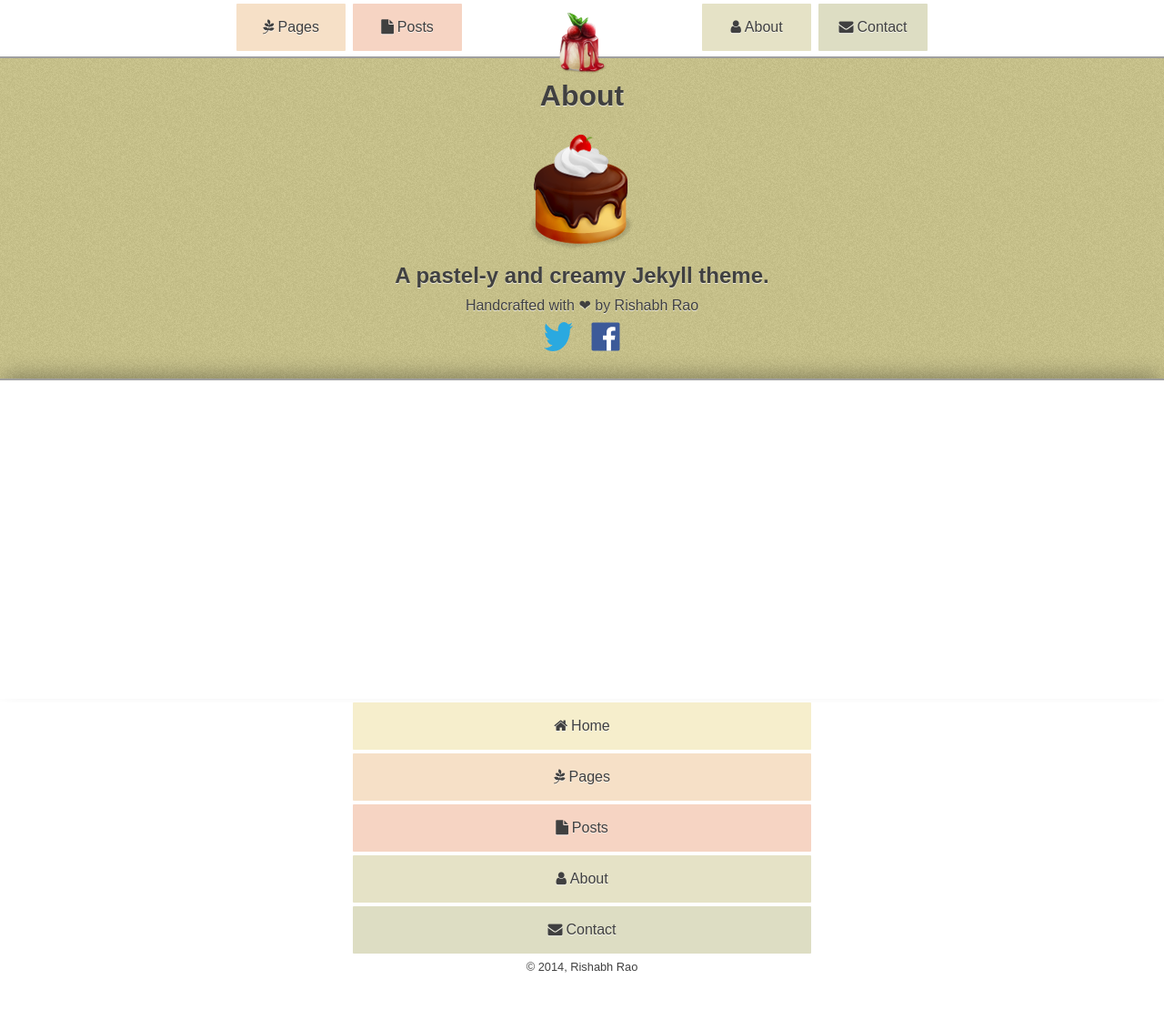
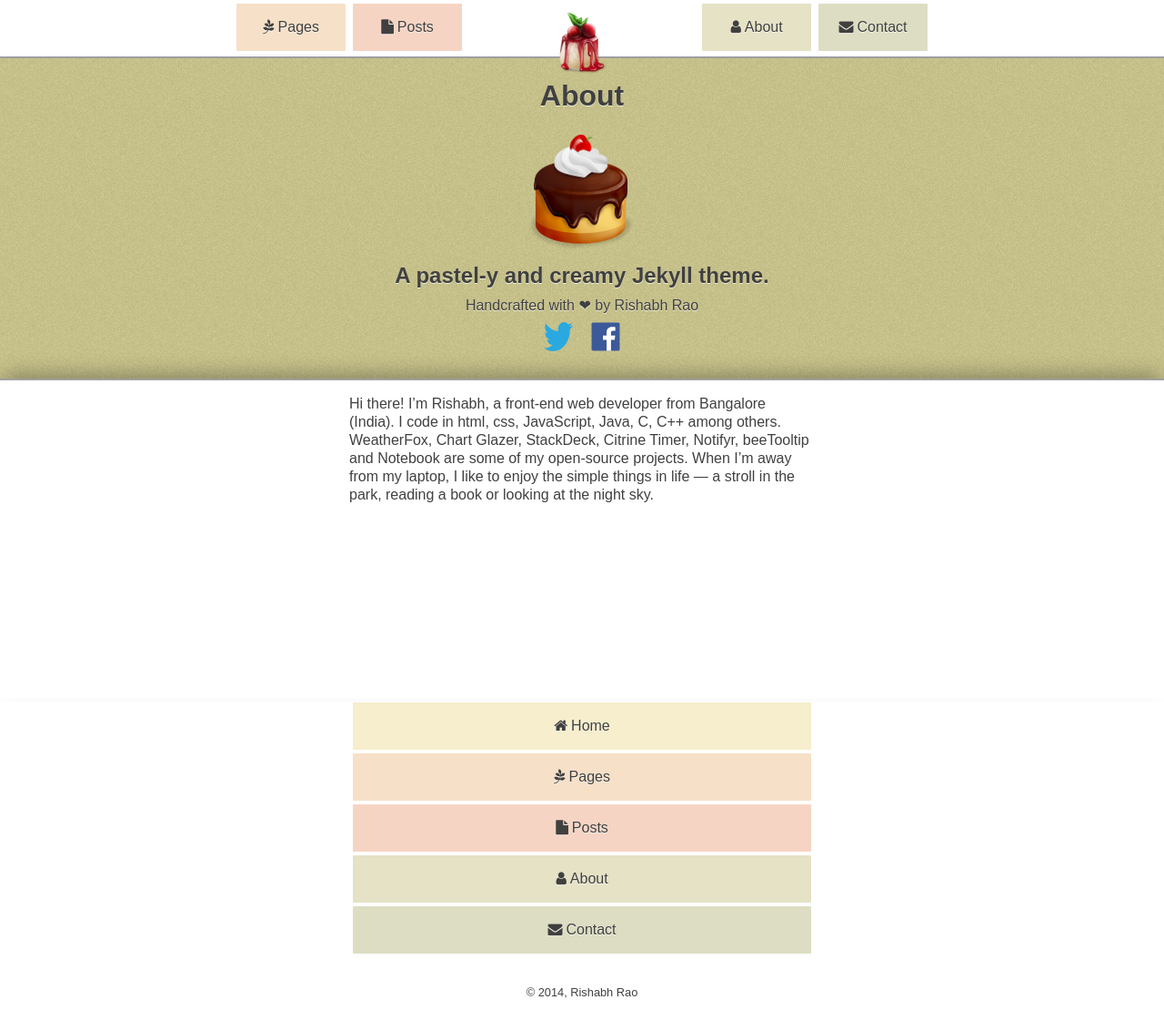
Before and after one commit to rishabh-ink/pastels, a Jekyll site: the page built from about.html, in a window 1280 px wide and 1132 px high. Shown: the whole window at 91% size. Built offline with Jekyll 4.4.1, drawn with Linux system fonts in a browser that asks for light colours; nearby versions of some CDN libraries; some web fonts are replaced; library files that are not in the unit come from our copies; Markdown is read by kramdown in place of the engine named in the settings.

Commit message:
favicon and footer margin fixes

```diff
--- a/_includes/footer.html
+++ b/_includes/footer.html
@@ -10,6 +10,6 @@
     </ul>
   </nav>
 
-  <small>&copy; {{ site.year }}, {{ site.author }}</small>
+  <p class="copyright"><small>&copy; {{ site.year }}, {{ site.author }}</small></p>
 
 </footer> <!-- /.footer -->
--- a/about.html
+++ b/about.html
@@ -16,3 +16,5 @@
     style: facebook
     image: facebook.svg
 ---
+
+Hi there! I’m Rishabh, a front-end web developer from Bangalore (India). I code in html, css, JavaScript, Java, C, C++ among others. WeatherFox, Chart Glazer, StackDeck, Citrine Timer, Notifyr, beeTooltip and Notebook are some of my open-source projects. When I’m away from my laptop, I like to enjoy the simple things in life — a stroll in the park, reading a book or looking at the night sky.
--- a/css/components/_footer.scss
+++ b/css/components/_footer.scss
@@ -1,6 +1,9 @@
 .footer {
   background-color: $footer-background-color;
-  margin-bottom: 2rem;
   position: relative;
   z-index: $footer-zindex;
 }
+
+.copyright {
+  margin: 2rem 0;
+}
--- a/css/main.css
+++ b/css/main.css
@@ -3109,9 +3109,13 @@
 /* line 1, components/_footer.scss */
 .footer {
   background-color: white;
-  margin-bottom: 2rem;
   position: relative;
   z-index: 10;
+}
+
+/* line 7, components/_footer.scss */
+.copyright {
+  margin: 2rem 0;
 }
 
 /* line 1, components/_link.scss */
```
Also changed, not shown: favicon.ico (added).
